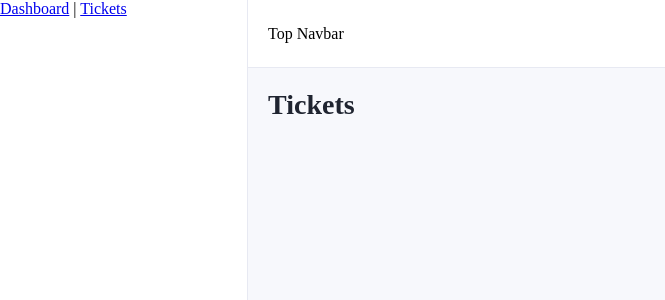
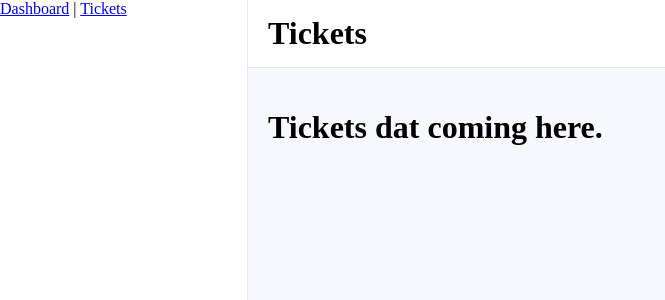
Before and after one commit to aishwaryr/react-support-desk-app, a React (Vite) app: page /tickets in a window 1280 px wide. Shown: the top 300 px of the page, without its empty margins (0-665 px from the left). Built offline with nearby package versions, Linux system fonts and the light colour scheme.

Commit message:
add page title to Navbar with dynamic path reading

```diff
--- a/src/components/layout/TopNavbar.jsx
+++ b/src/components/layout/TopNavbar.jsx
@@ -1,7 +1,21 @@
+import { useRouterState } from '@tanstack/react-router';
+
+const pathMap = {
+  '/': 'Dashboard',
+  '/tickets': 'Tickets',
+};
+
 export function TopNavbar() {
+  const pathname = useRouterState({
+    select: (state) => state.location.pathname,
+  });
+
+  const secondSlash = pathname.indexOf('/', 1);
+  const result = secondSlash === -1 ? pathname : pathname.slice(0, secondSlash);
+  const pageTitle = pathMap[result] ?? 'Support Desk';
   return (
     <div className="top-navbar">
-      <p>Top Navbar</p>
+      <h1 className="page-title">{pageTitle}</h1>
     </div>
   );
 }
--- /dev/null
+++ b/src/components/layout/layout.css
@@ -0,0 +1,7 @@
+.page-title {
+  margin: 0;
+  font-size: 28px;
+  line-height: 1.2;
+  font-weight: 700;
+  color: #1f2430;
+}
--- a/src/components/tickets/TicketsPage.jsx
+++ b/src/components/tickets/TicketsPage.jsx
@@ -3,7 +3,7 @@
 export function TicketsPage() {
   return (
     <div className="page tickets-page">
-      <h1 className="page-title">Tickets</h1>
+      <h1 className="page-title">Tickets dat coming here.</h1>
     </div>
   );
 }
--- a/src/styles.css
+++ b/src/styles.css
@@ -52,11 +52,3 @@
   flex-direction: column;
   gap: 20px;
 }
-
-.page-title {
-  margin: 0;
-  font-size: 28px;
-  line-height: 1.2;
-  font-weight: 700;
-  color: #1f2430;
-}
```
